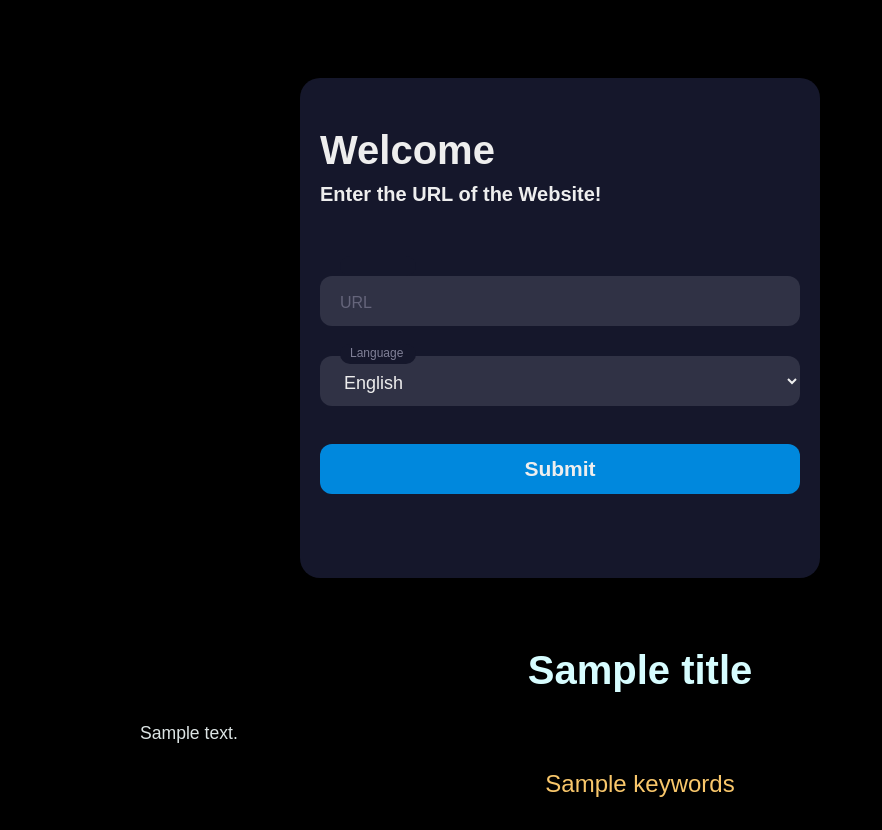
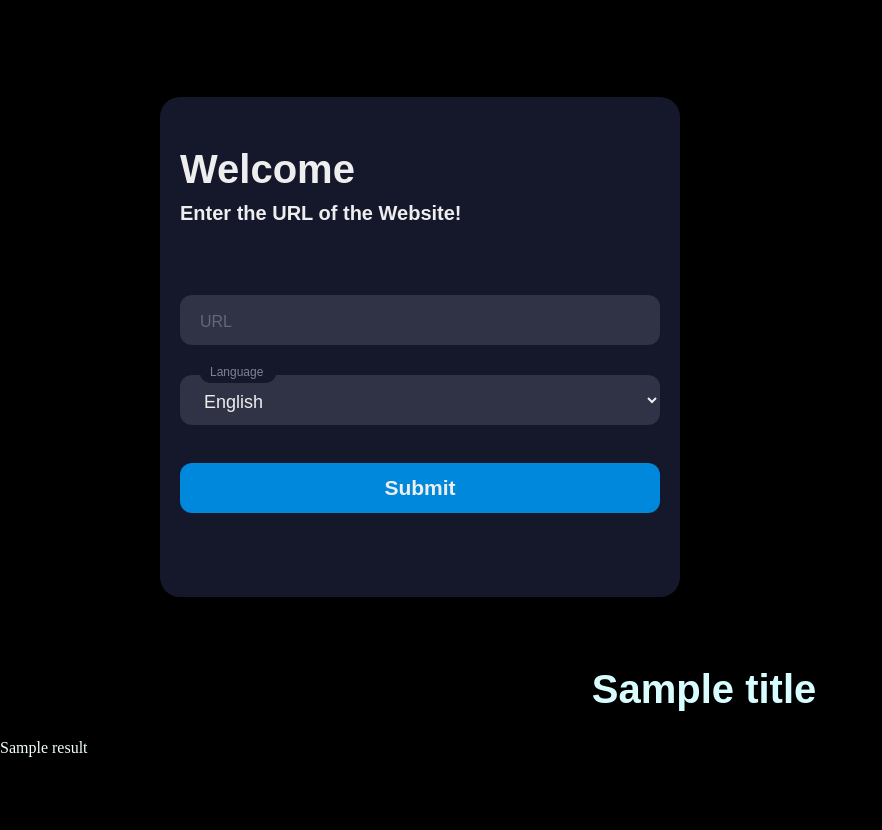
Before and after one commit to BPratyus/Web-Text-Extractor, a Flask app: template Web Text Extractor/templates/index.html in a window 1280 px wide. Shown: the whole page, without its empty margins (0-882 px from the left). After the commit the page ends 757 px from the top, so only its background shows below. Run offline with Flask 2, Linux system fonts and the light colour scheme; the template is opened without the code that fills it: most values are stand-ins (such as "Sample title", 1, 10 or a date in 2020).

Commit message:
Adeed SpaCy integration

```diff
--- a/Web Text Extractor/app.py
+++ b/Web Text Extractor/app.py
@@ -1,15 +1,26 @@
 from flask import *
+# from keras.models import load_model
 # import requests
 # from bs4 import BeautifulSoup
 from newspaper import Article
 
+import spacy
+from spacy import displacy
+nlp=spacy.load('en_core_web_sm')
+from flaskext.markdown import Markdown
+
+# model = load_model(r'D:\VIT\Sem 6\NLP Lab\Web Text Extractor\Web Text Extractor\nerlstm.h5')
+# model.summary()
 app = Flask(__name__)
+Markdown(app)
+
+HTML_WRAPPER = """<div style="overflow-x: auto; border: 1px solid #e6e9ef; border-radius: 0.25rem; padding: 1rem;">{}</div>"""
 
 @app.route('/', methods=['GET', 'POST'])
 def get_text():
     text = ''
     title=''
-    keywords=''
+    result=''
     if request.method == 'POST':
         url = request.form['url']
         article = Article(url,language="en")
@@ -17,11 +28,15 @@
         article.parse()
         article.nlp()
         title = article.title
-        text=article.summary
-        keywords=article.keywords
+        text=article.text
+        docx = nlp(text)
+        html = displacy.render(docx,style='ent')
+        html=html.replace("\n\n","\n")
+        result = HTML_WRAPPER.format(html)
+
 
         # return render_template('text.html', text=text)
-    return render_template('./index.html',title=title,text=text,keywords=keywords)
+    return render_template('./index.html',title=title,text=text,result=result)
 
 if __name__ == '__main__':
-    app.run(debug=True)
+    app.run(debug=True,port=80)
--- a/Web Text Extractor/static/style.css
+++ b/Web Text Extractor/static/style.css
@@ -141,7 +141,9 @@
     color: rgb(215, 253, 255);
     width: 1000px;
     text-align: center;
+    place-self: center;
     font: 2.5em sans-serif;
+    margin-left: 8rem;
     font-weight: 600;
   }
 
--- a/Web Text Extractor/templates/index.html
+++ b/Web Text Extractor/templates/index.html
@@ -35,8 +35,11 @@
 
     {% if text %}
         <h1  class="article">{{ title }}</h1>
-        <p class= "content">{{ text }}</p>
-        <h3 class="keywords">{{ keywords }}</h3>
+        <!-- <p class= "content">{{ text }}</p> -->
+        <!-- <h3 class="keywords">{{ keywords }}</h3> -->
+        <div style="color: azure; width: 80rem; word-wrap: normal;">
+          {{ result|markdown }}
+        </div>
     {% endif %}
 
 </div>
```
